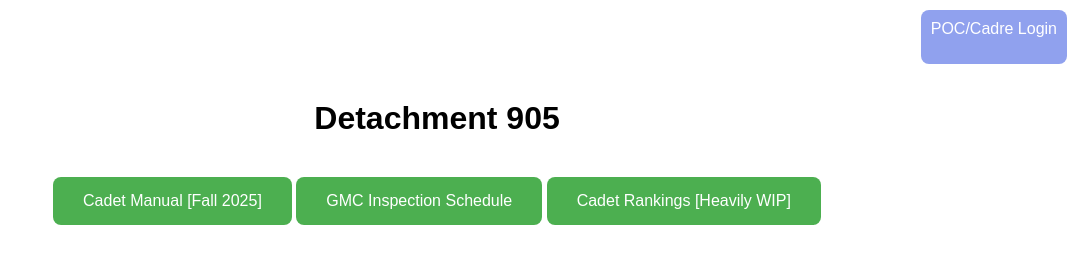
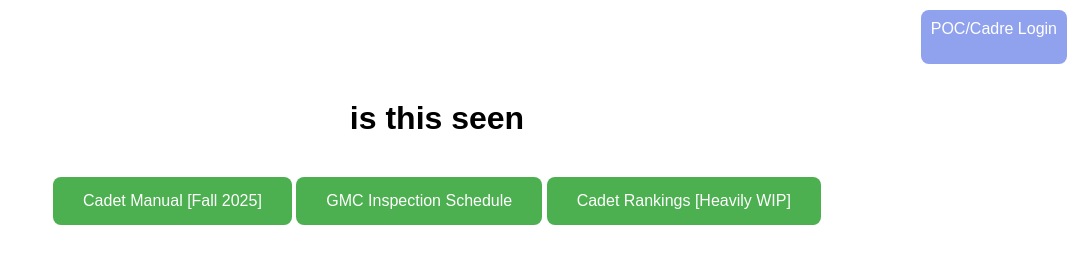
Before and after one commit to adamwestman25-hash/Det905TestSite, a plain HTML site: page index.html in a window 1280 px wide. Shown: the whole page, without its empty margins (203-1280 px from the left). Drawn offline with Linux system fonts and the light colour scheme.

Commit message:
Update index.html

```diff
--- a/index.html
+++ b/index.html
@@ -42,7 +42,7 @@
   </style>
 </head>
 <body>
-  <h1>Detachment 905</h1>
+  <h1>is this seen</h1>
   <button class="top-right"  onclick="window.location.href='https://us-east-1bla3roz2x.auth.us-east-1.amazoncognito.com/login?client_id=1lpv1qiuc3lfnde8akej201d24&response_type=code&scope=email+openid+profile&redirect_uri=https%3A%2F%2Flxf242xehn5mmvux3cuiddjsea0jqxpn.lambda-url.us-east-1.on.aws%2F'">POC/Cadre Login</p>
   <div class="button-container">
     <button onclick="window.open('https://docs.google.com/document/d/1rOJDefsBG6aLbWpm4wrk40iDqswOXufV236H5l2_R4o/edit?usp=sharing', '_blank')">Cadet Manual [Fall 2025]</button>
```
